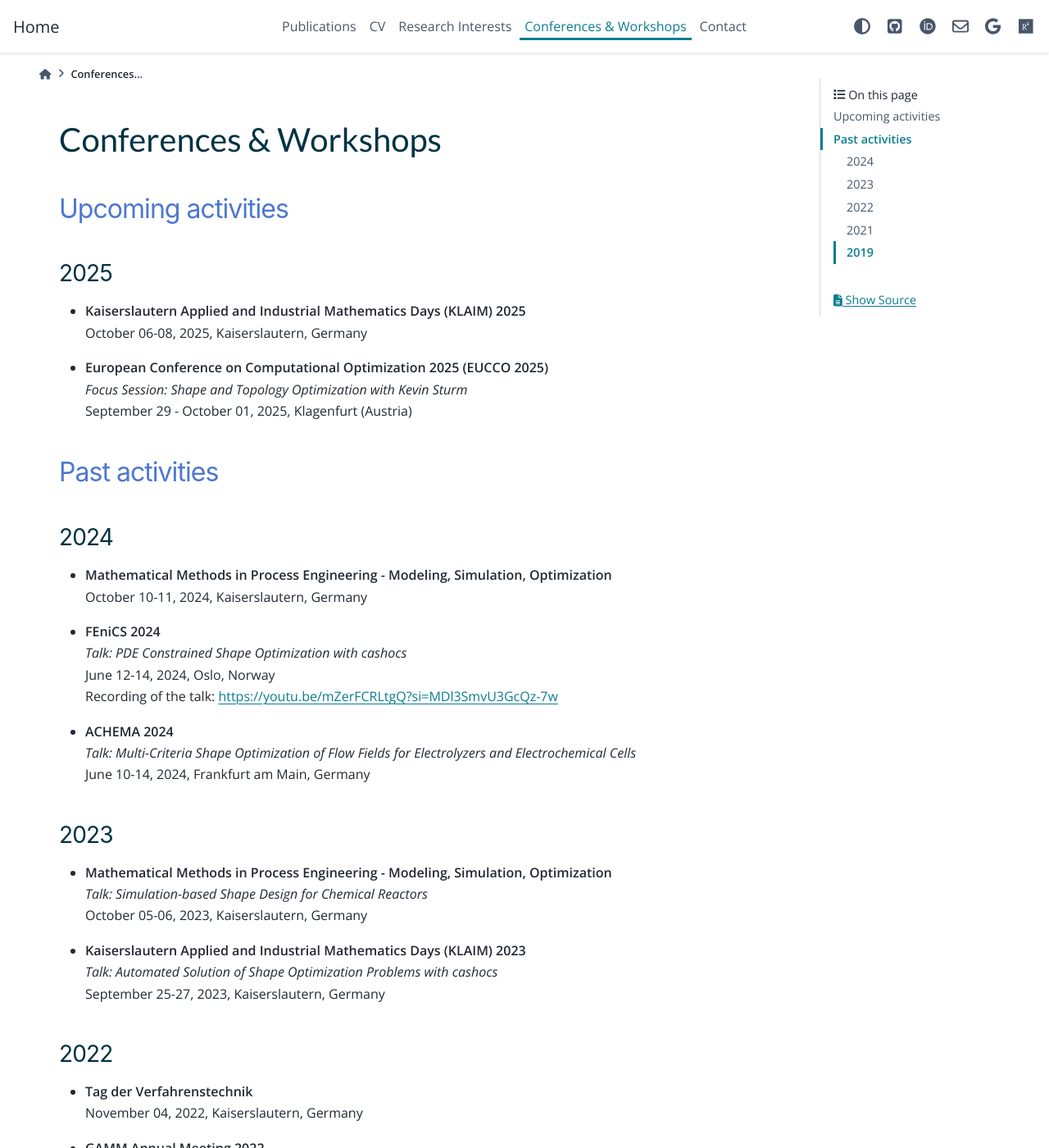
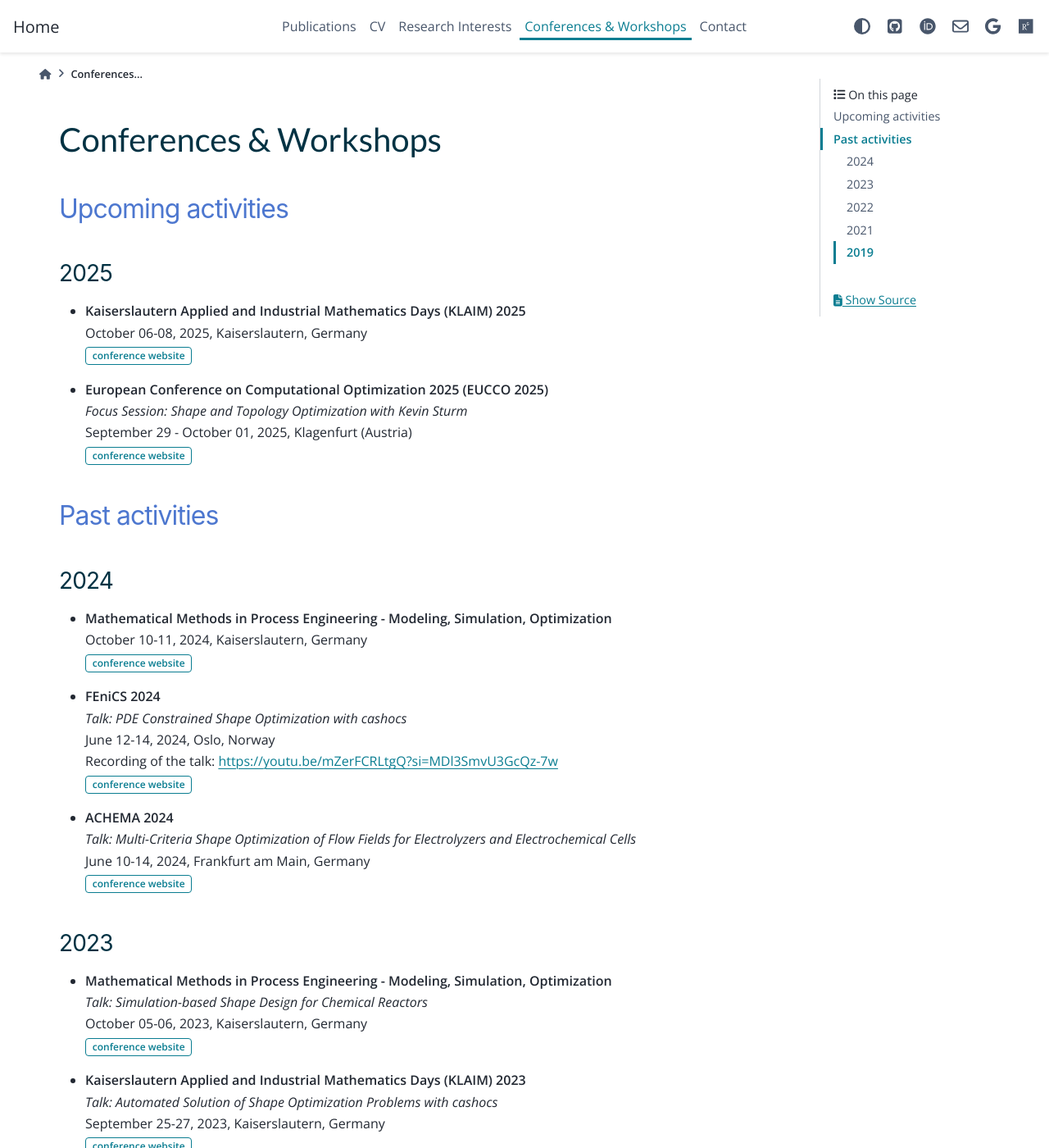
Before and after one commit to sblauth/sblauth.github.io, a Sphinx documentation site: the page built from source/conferences.rst, in a window 1280 px wide and 1400 px high. Shown: the whole window at 82% size. Built offline with Sphinx 7.4.7 and the PyData theme 0.15.4, drawn with Linux system fonts in a browser that asks for light colours; some of the changed text lies outside the part shown.

Commit message:
update conferences

```diff
--- a/source/conferences.rst
+++ b/source/conferences.rst
@@ -9,10 +9,12 @@ Upcoming activities
 
 * | **Kaiserslautern Applied and Industrial Mathematics Days (KLAIM) 2025**
   | October 06-08, 2025, Kaiserslautern, Germany
+  | :bdg-link-primary-line:`conference website <https://www.itwm.fraunhofer.de/en/fairs_events/2025/2025_10_06_klaim_en.html>`
 
 * | **European Conference on Computational Optimization 2025 (EUCCO 2025)**
   | *Focus Session: Shape and Topology Optimization with Kevin Sturm*
   | September 29 - October 01, 2025, Klagenfurt (Austria)
+  | :bdg-link-primary-line:`conference website <https://conference3.aau.at/event/122/>`
 
 
 Past activities
@@ -24,15 +26,18 @@ Past activities
 
 * | **Mathematical Methods in Process Engineering - Modeling, Simulation, Optimization**
   | October 10-11, 2024, Kaiserslautern, Germany
+  | :bdg-link-primary-line:`conference website <https://www.itwm.fraunhofer.de/en/fairs_events/2024/2024_10_10_workshopmmipe.html>`
 
 * | **FEniCS 2024**
   | *Talk: PDE Constrained Shape Optimization with cashocs*
   | June 12-14, 2024, Oslo, Norway
   | Recording of the talk: `<https://youtu.be/mZerFCRLtgQ?si=MDl3SmvU3GcQz-7w>`_
+  | :bdg-link-primary-line:`conference website <https://fenicsproject.org/fenics-2024/>`
 
 * | **ACHEMA 2024**
   | *Talk: Multi-Criteria Shape Optimization of Flow Fields for Electrolyzers and Electrochemical Cells*
   | June 10-14, 2024, Frankfurt am Main, Germany
+  | :bdg-link-primary-line:`conference website <https://www.achema.de/en/the-achema/congress-programme>`
 
 
 2023
@@ -40,10 +45,12 @@ Past activities
 * | **Mathematical Methods in Process Engineering - Modeling, Simulation, Optimization**
   | *Talk: Simulation-based Shape Design for Chemical Reactors*
   | October 05-06, 2023, Kaiserslautern, Germany
+  | :bdg-link-primary-line:`conference website <https://www.itwm.fraunhofer.de/en/fairs_events/2023/2023_10_05_workshop_mmipe2023.html>`
 
 * | **Kaiserslautern Applied and Industrial Mathematics Days (KLAIM) 2023**
   | *Talk: Automated Solution of Shape Optimization Problems with cashocs*
   | September 25-27, 2023, Kaiserslautern, Germany
+  | :bdg-link-primary-line:`conference website <https://www.itwm.fraunhofer.de/en/fairs_events/2023/2023_09_25_KLAIM2023.html>`
 
 
 2022
@@ -51,10 +58,12 @@ Past activities
 
 * | **Tag der Verfahrenstechnik**
   | November 04, 2022, Kaiserslautern, Germany
+  | :bdg-link-primary-line:`conference website <https://www.itwm.fraunhofer.de/de/messen-veranstaltungen/2022/2022_11_04_TdV.html>`
 
 * | **GAMM Annual Meeting 2022**
   | *Talk: Shape Optimization with Space Mapping Methods*
   | August 15-19, 2022, Aachen, Germany
+  | :bdg-link-primary-line:`conference website <https://jahrestagung.gamm.org/annual-meeting-2022/annual-meeting/>`
 
 
 2021
@@ -62,13 +71,17 @@ Past activities
 
 * | **Kaiserslautern Applied and Industrial Mathematics Days (KLAIM) 2021**
   | October 11-13, 2021, Kaiserslautern, Germany
+  | :bdg-link-primary-line:`conference website <https://www.itwm.fraunhofer.de/en/fairs_events/2021/2021_10_11_KLAIM.html>`
 
 * | **Mathematical Methods in Process Engineering - Modeling, Simulation, Optimization**
   | September 30 - October 01, 2021, Kaiserslautern, Germany
+  | :bdg-link-primary-line:`conference website <https://www.itwm.fraunhofer.de/en/fairs_events/2021/2021_9_30_Mathematical_Methods_in_Process_Engineering.html>`
 
 * | **International Conference on Spectral and Higher Order Methods (ICOSAHOM) 2021**
   | *Talk: Nonlinear Conjugate Gradient Methods for Shape Optimization*
   | July 12-16, 2021, Vienna, Austria
+  | :bdg-link-primary-line:`conference website <https://www.icosahom2020.org/>`
+
 
 
 2019
@@ -77,7 +90,9 @@ Past activities
 * | **Autumn School on Optimal Control and Optimization with PDEs**
   | *Poster: Shape Optimization of a Microchannel Cooling System*
   | October 07-10, 2019, Trier, Germany
+  | :bdg-link-primary-line:`conference website <https://alop.uni-trier.de/event/autumn-school-on-optimal-control-and-optimization-with-pdes/>`
 
 * | **GAMM Annual Meeting 2019**
   | *Talk: Optimal control and asymptotic analysis of the Cattaneo model*
   | February 18-22, 2019, Vienna, Austria
+  | :bdg-link-primary-line:`conference website <https://jahrestagung.gamm.org/year-2019/annual-meeting/>`
```
